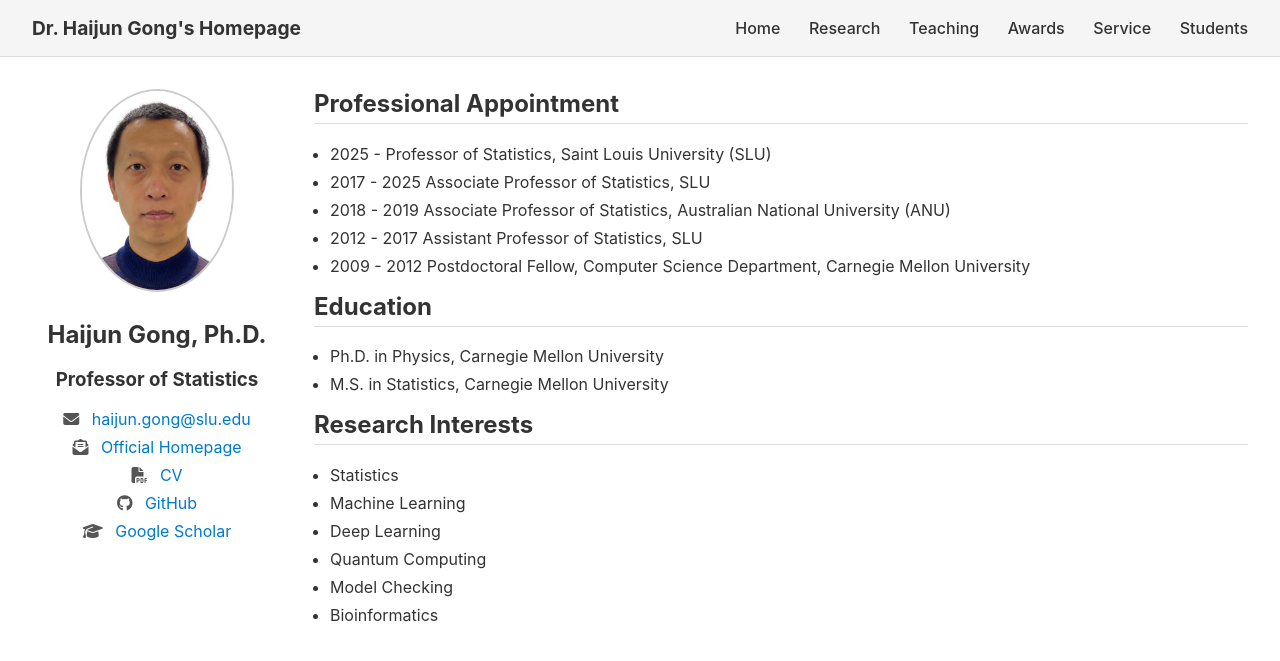
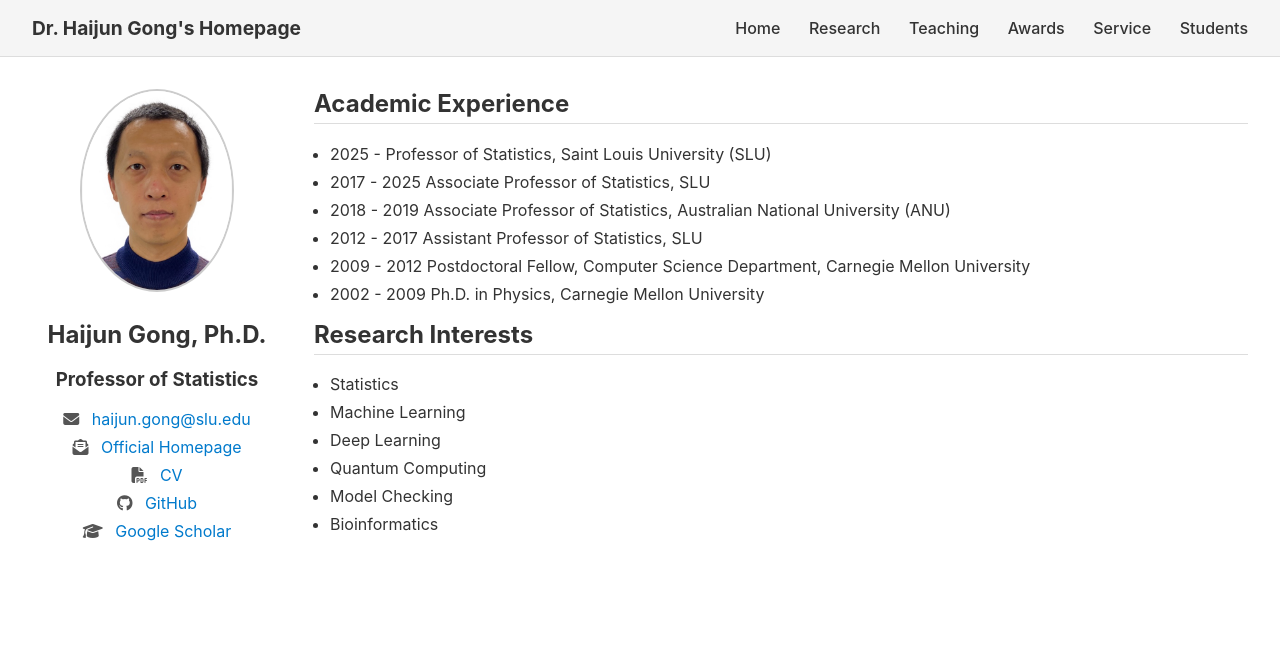
Before and after one commit to GongData/gongData.github.io, a Jekyll site: the page index.html, which Jekyll copies as it is, in a window 1280 px wide. Shown: the top 661 px of the page. Built offline with Jekyll 4.4.1, drawn with Linux system fonts in a browser that asks for light colours.

Commit message:
Update index.html

```diff
--- a/index.html
+++ b/index.html
@@ -122,7 +122,7 @@
 
   <!-- Right Main Content -->
   <section class="main-content">
-    <h2>Professional Appointment</h2>
+    <h2>Academic Experience</h2>
     <ul>
 
 <li>2025 -  Professor of Statistics, Saint Louis University (SLU) </li>
@@ -130,12 +130,7 @@
 <li>2018 - 2019 Associate Professor of Statistics, Australian National University (ANU) </li>
 <li>2012 - 2017 Assistant Professor of Statistics, SLU</li>
 <li>2009 - 2012 Postdoctoral Fellow, Computer Science Department, Carnegie Mellon University</li>
-   </ul>
-
-        <h2>Education</h2>
-    <ul>
-      <li>Ph.D. in Physics, Carnegie Mellon University </li>
-      <li>M.S. in Statistics, Carnegie Mellon University </li>
+<li>2002 - 2009 Ph.D. in Physics, Carnegie Mellon University </li>
 
     </ul>
 
```
